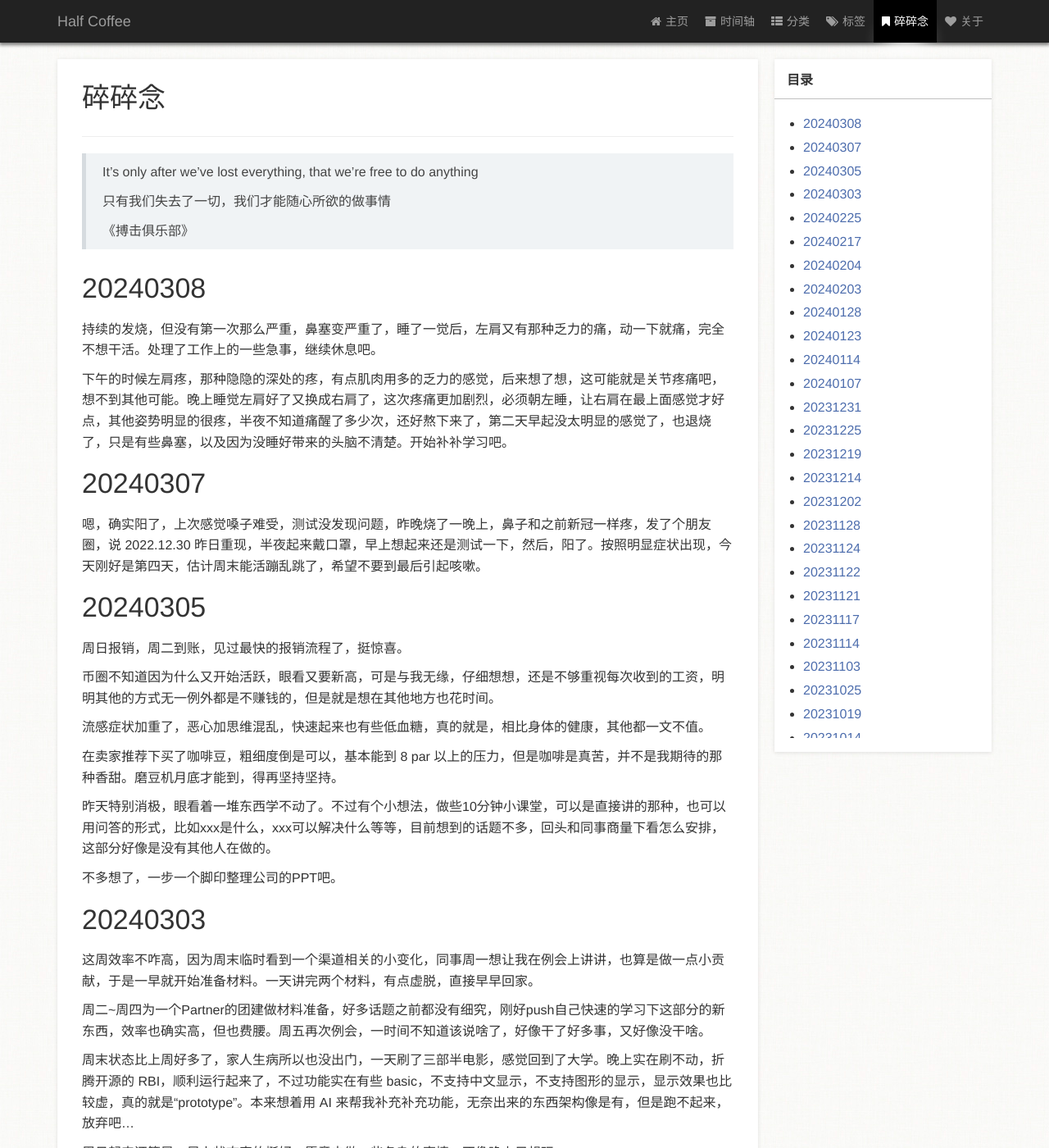
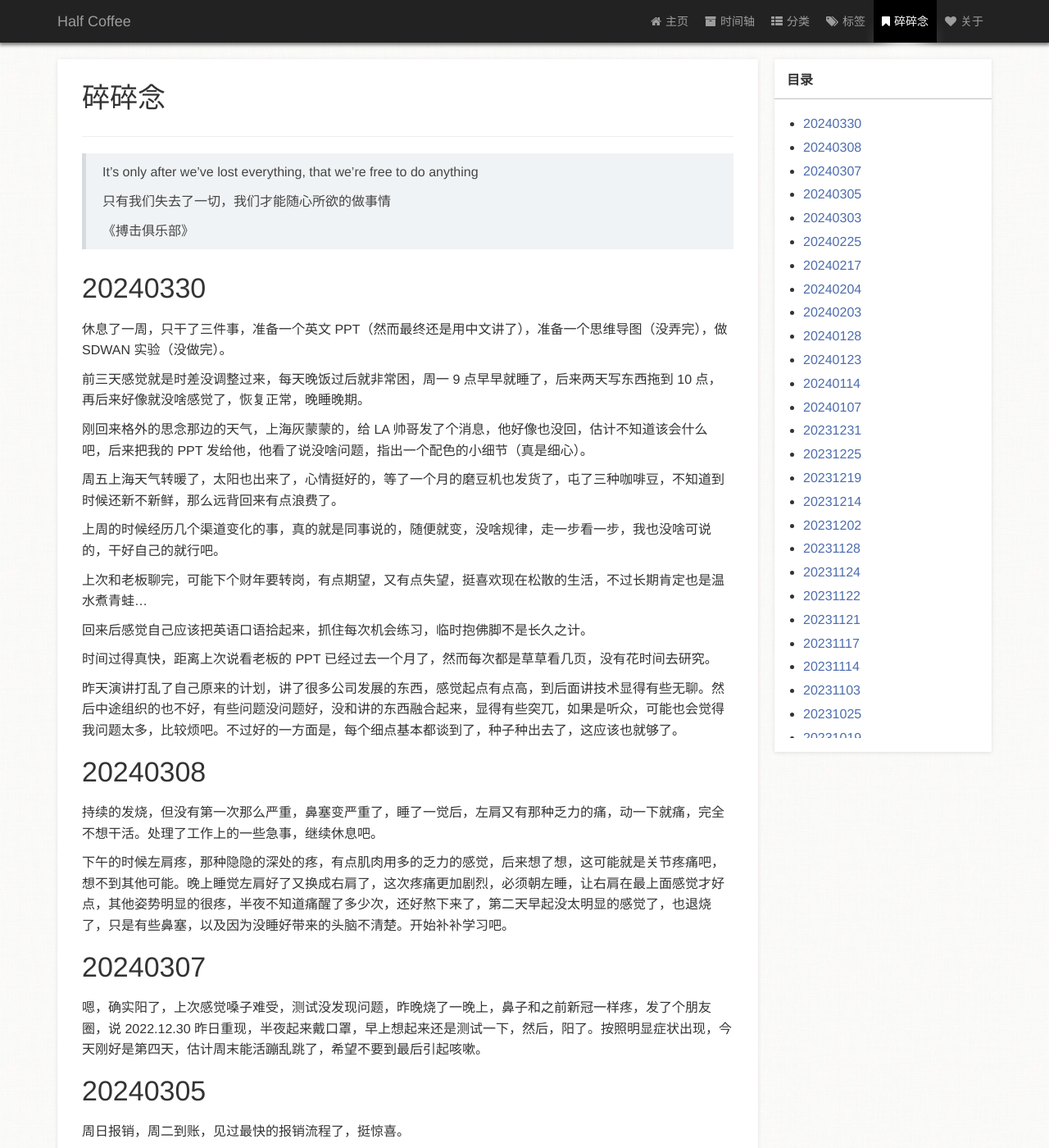
Before and after one commit to zm1990s/halfcoffee, a Jekyll site: the page built from page/3碎碎念.md, in a window 1280 px wide and 1400 px high. Shown: the whole window at 82% size. Built offline with Jekyll 4.4.1, drawn with Linux system fonts in a browser that asks for light colours; a style sheet for code colours, icons or effects is not loaded.

Commit message:
20240330

```diff
--- a/_posts/2024-03-10-silicon.markdown
+++ b/_posts/2024-03-10-silicon.markdown
@@ -368,6 +368,8 @@ Training 的安排比较宽松，基本每个 session 之后会有休息，或
 
 期间聊到我有个熟人也在加拿大，但是混的不咋好，于是他说应该是有交流障碍，说他在第一家公司的时候也有个华人，应该是做运维或实施等后端工作的，有次同事问他一些技术细节，他没有办法表达出来，可能换做我，我也会有同样的问题吧，基本的交流还算 OK，但没有办法用复杂的词。
 
+我对多伦多的认知，只是 Avril 来自这里，于是和他说了下，他就说到他比较喜欢听 rap，然后说来美国之前 rap 对他英语提升帮助挺大，确实他在印度人里，英语算是比较好的，不会像很多人一样有把 t 念 d 这样的问题，我以前都以为他在美很久了。再反过来看我听了那么多英文歌，没有一点提升...
+
 快吃完的时候，另一位印度同事又来了，他来自新德里，就简单介绍了下，然后就抛弃我和那位同事聊天，我也没等，回房间收拾去了。
 
 离航班还有三个多小时，无聊打开电视看，AMC 在播《Ghost busters》，昨晚就在播前两部，今天早上是那个新版本的，很想说电视广告真多，而且挺长，不过有趣的是，我还觉得广告挺新鲜，看的津津有味...这应该就是对于未知的好奇。
--- a/page/3碎碎念.md
+++ b/page/3碎碎念.md
@@ -13,6 +13,26 @@ type: page
 > 只有我们失去了一切，我们才能随心所欲的做事情
 >
 > 《搏击俱乐部》
+
+# 20240330
+
+休息了一周，只干了三件事，准备一个英文 PPT（然而最终还是用中文讲了），准备一个思维导图（没弄完），做 SDWAN 实验（没做完）。
+
+前三天感觉就是时差没调整过来，每天晚饭过后就非常困，周一 9 点早早就睡了，后来两天写东西拖到 10 点，再后来好像就没啥感觉了，恢复正常，晚睡晚期。
+
+刚回来格外的思念那边的天气，上海灰蒙蒙的，给 LA 帅哥发了个消息，他好像也没回，估计不知道该会什么吧，后来把我的 PPT 发给他，他看了说没啥问题，指出一个配色的小细节（真是细心）。
+
+周五上海天气转暖了，太阳也出来了，心情挺好的，等了一个月的磨豆机也发货了，屯了三种咖啡豆，不知道到时候还新不新鲜，那么远背回来有点浪费了。
+
+上周的时候经历几个渠道变化的事，真的就是同事说的，随便就变，没啥规律，走一步看一步，我也没啥可说的，干好自己的就行吧。
+
+上次和老板聊完，可能下个财年要转岗，有点期望，又有点失望，挺喜欢现在松散的生活，不过长期肯定也是温水煮青蛙...
+
+回来后感觉自己应该把英语口语拾起来，抓住每次机会练习，临时抱佛脚不是长久之计。
+
+时间过得真快，距离上次说看老板的 PPT 已经过去一个月了，然而每次都是草草看几页，没有花时间去研究。
+
+昨天演讲打乱了自己原来的计划，讲了很多公司发展的东西，感觉起点有点高，到后面讲技术显得有些无聊。然后中途组织的也不好，有些问题没问题好，没和讲的东西融合起来，显得有些突兀，如果是听众，可能也会觉得我问题太多，比较烦吧。不过好的一方面是，每个细点基本都谈到了，种子种出去了，这应该也就够了。
 
 # 20240308
 
```
